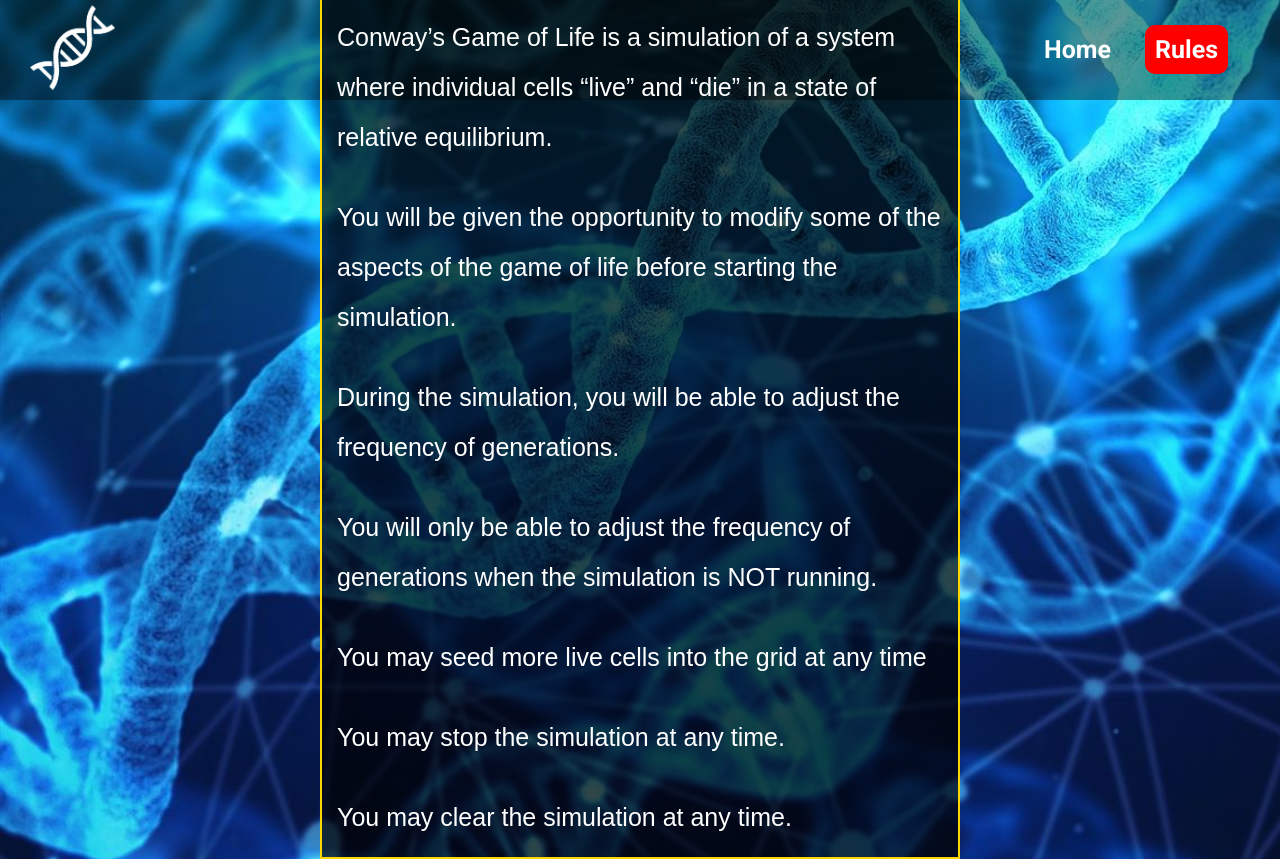
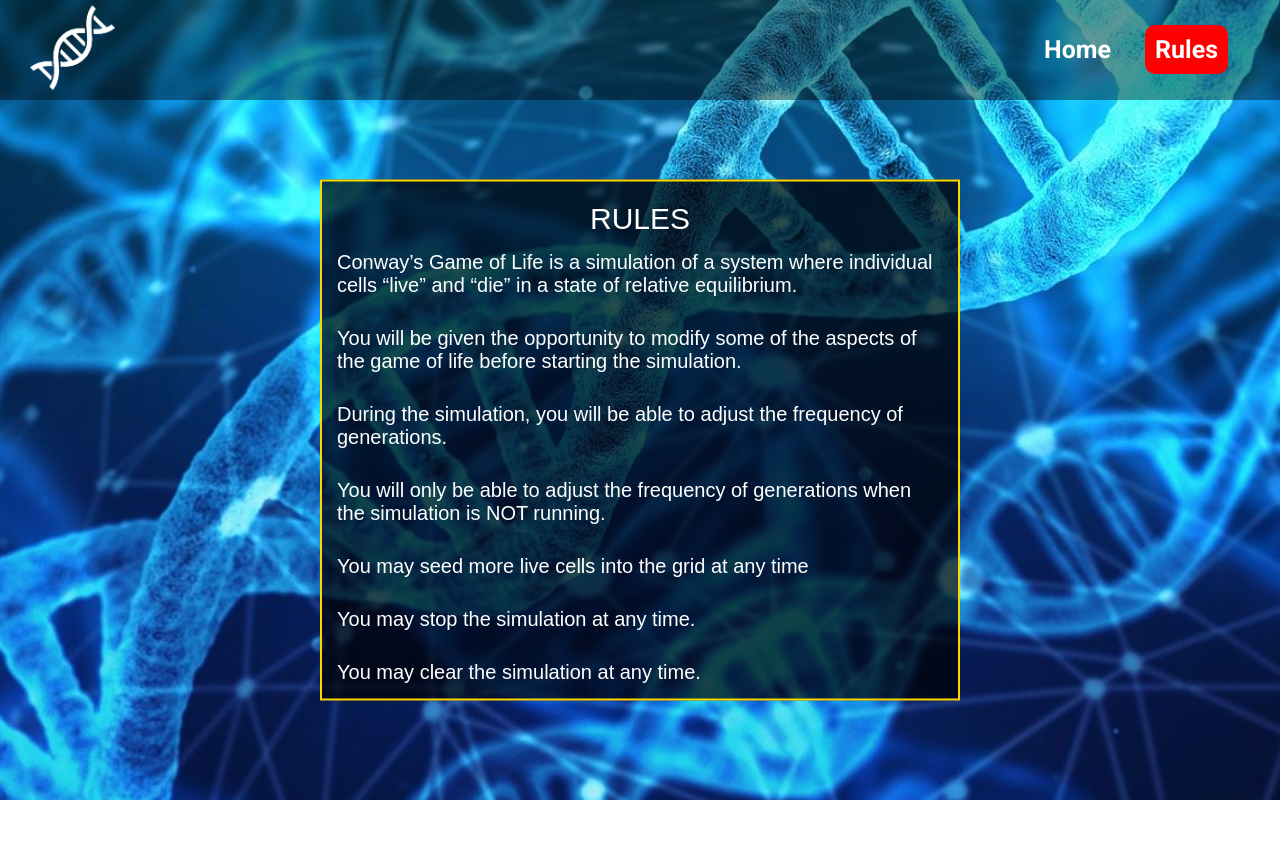
Before and after one commit to shaunhoshenteck/shaun-ho-Conway-s-Game-of-Life, a React (Create React App) app in the folder shaun-ho-chiahui-lin-assignment2/: page /rules in a window 1280 px wide. After the commit the page ends 800 px from the top, so only its background shows below. Built offline with nearby package versions, Linux system fonts and the light colour scheme.

Commit message:
minor formatting issues based on zoomed fixed

```diff
--- a/shaun-ho-chiahui-lin-assignment2/src/components/styles.css
+++ b/shaun-ho-chiahui-lin-assignment2/src/components/styles.css
@@ -46,7 +46,7 @@ nav ul li a:hover {
 .center {
     position: absolute;
     left: 50%;
-    top: 50%;
+    top: 55%;
     font-family: sans-serif;
     user-select: none;
     transform: translate(-50%, -50%);
@@ -99,6 +99,7 @@ p .submit {
     box-sizing: border-box;
     background: rgba(0, 0, 0, 0.7);
     border: 2px solid gold;
+    margin: auto;
 }
 
 .rulebox div {
@@ -110,10 +111,9 @@ p .submit {
 }
 
 .rulebox li{
-    font-size: 25px;
+    font-size: 20px;
     list-style-type: none;
     color: white;
     text-align: left;
-    line-height: 50px;
     padding: 15px;
 }
```
